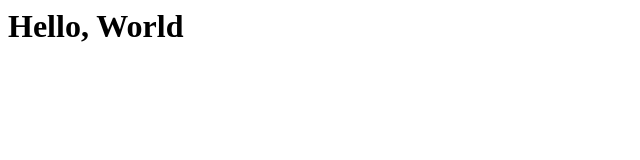
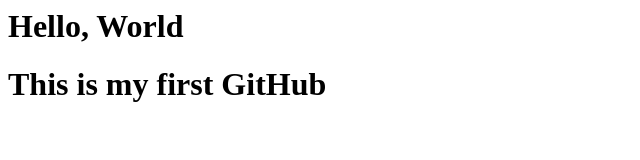
Before and after one commit to XanderHughes/hello-world, a plain HTML site: page index.html in a window 1280 px wide. Shown: the whole page, without its empty margins (0-640 px from the left). Drawn offline with Linux system fonts and the light colour scheme.

Commit message:
Update index.html

```diff
--- a/index.html
+++ b/index.html
@@ -1 +1,2 @@
 <h1>Hello, World<h1>
+<h1> This is my first GitHub<h1>
```
